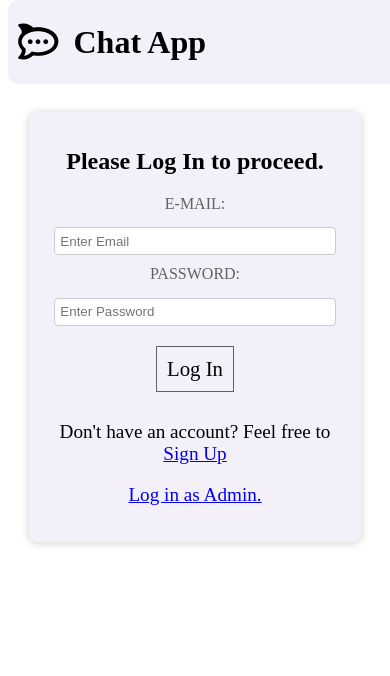
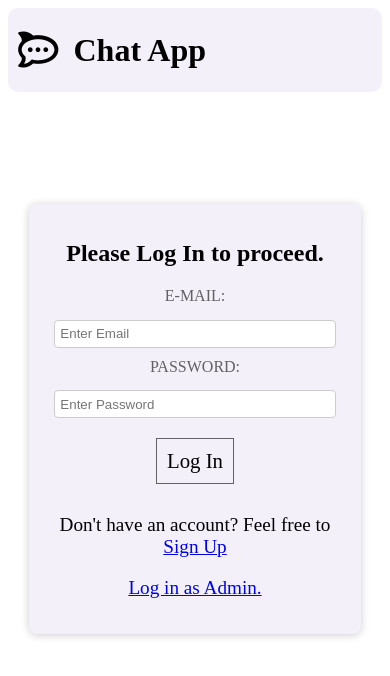
Before and after one commit to jo-dadic/chat_app, a React (Create React App) app: page /#/login in a window 390 px wide. Shown: the top 676 px of the page. Built offline with nearby package versions, Linux system fonts and the light colour scheme; no server answers.

Commit message:
mobile toolbar fixed

```diff
--- a/src/components/Chat/Message/Message.module.css
+++ b/src/components/Chat/Message/Message.module.css
@@ -28,6 +28,7 @@
   padding-left: 10px;
   padding-right: 10px;
   border-radius: 5px;
+  box-sizing: border-box;
 }
 
 img {
--- a/src/components/UI/Toolbar/Toolbar.module.css
+++ b/src/components/UI/Toolbar/Toolbar.module.css
@@ -50,7 +50,7 @@
 @media (max-width: 576px) {
   .Toolbar {
     width: 100%;
-    margin-right: 40px;
+    position: relative;
   }
 }
 
```
